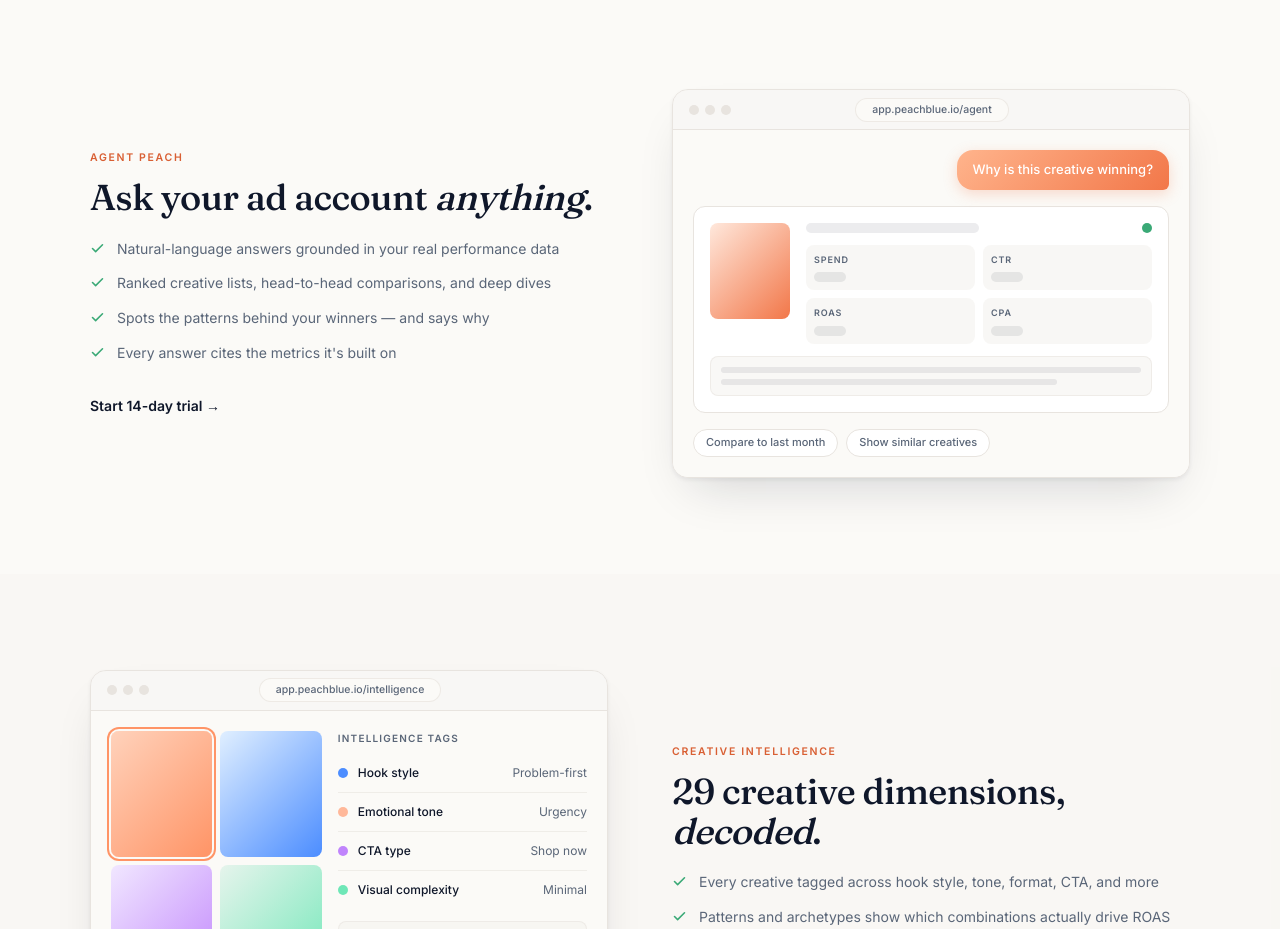
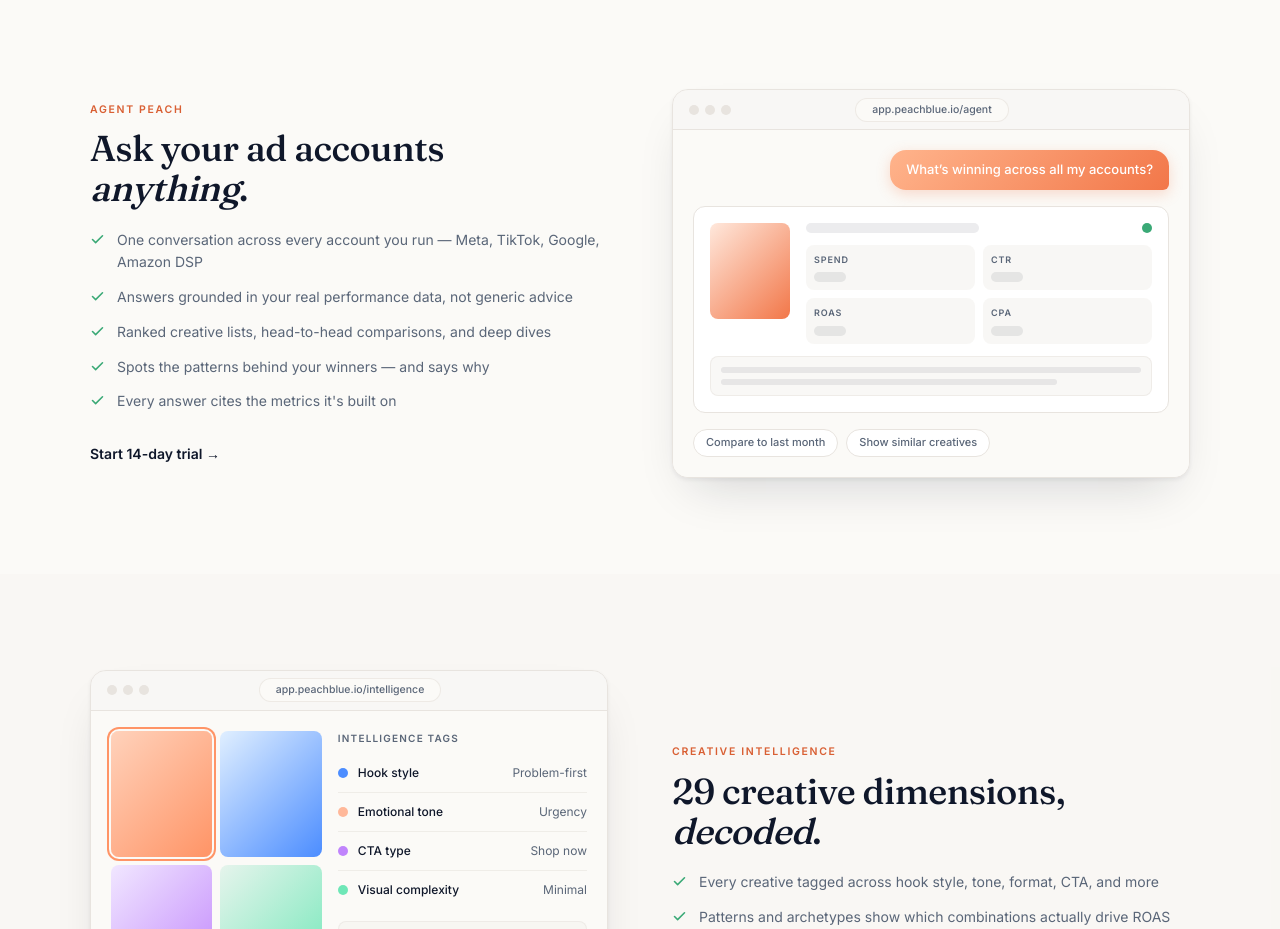
Before and after one commit to peachbluetech/website, a Next.js app: page / in a window 1280 px wide. Shown: the part 1620-2549 px from the top of the page. Built offline with nearby package versions, Linux system fonts and the light colour scheme; no server answers.

Commit message:
Agent Peach section: lead with cross-platform (accounts plural, one-conversation bullet, hero question)

```diff
--- a/app/page.tsx
+++ b/app/page.tsx
@@ -198,9 +198,10 @@ export default function Home() {
 
       <FeatureSection
         eyebrow="Agent Peach"
-        title={<>Ask your ad account <span className="italic">anything</span>.</>}
+        title={<>Ask your ad accounts <span className="italic">anything</span>.</>}
         bullets={[
-          "Natural-language answers grounded in your real performance data",
+          "One conversation across every account you run — Meta, TikTok, Google, Amazon DSP",
+          "Answers grounded in your real performance data, not generic advice",
           "Ranked creative lists, head-to-head comparisons, and deep dives",
           "Spots the patterns behind your winners — and says why",
           "Every answer cites the metrics it's built on",
@@ -799,7 +800,7 @@ function AgentPeachSpotlightFrame() {
         <div className="space-y-4">
           <div className="flex justify-end">
             <div className="max-w-[85%] rounded-2xl rounded-br-md pb-gradient-peach text-white px-4 py-2.5 text-[13px] font-medium shadow-[0_4px_14px_rgba(242,119,73,0.25)]">
-              Why is this creative winning?
+              What&rsquo;s winning across all my accounts?
             </div>
           </div>
           <motion.div
```
